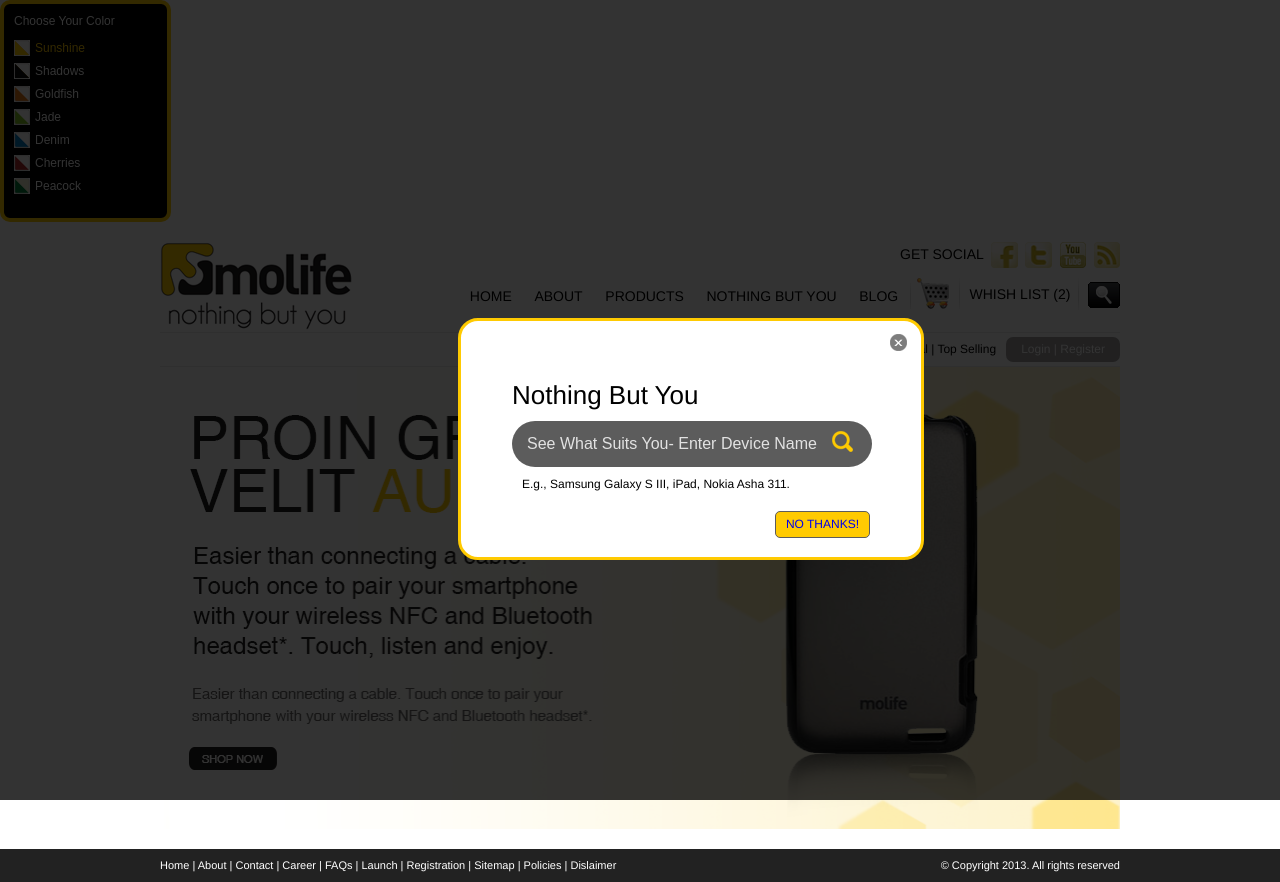
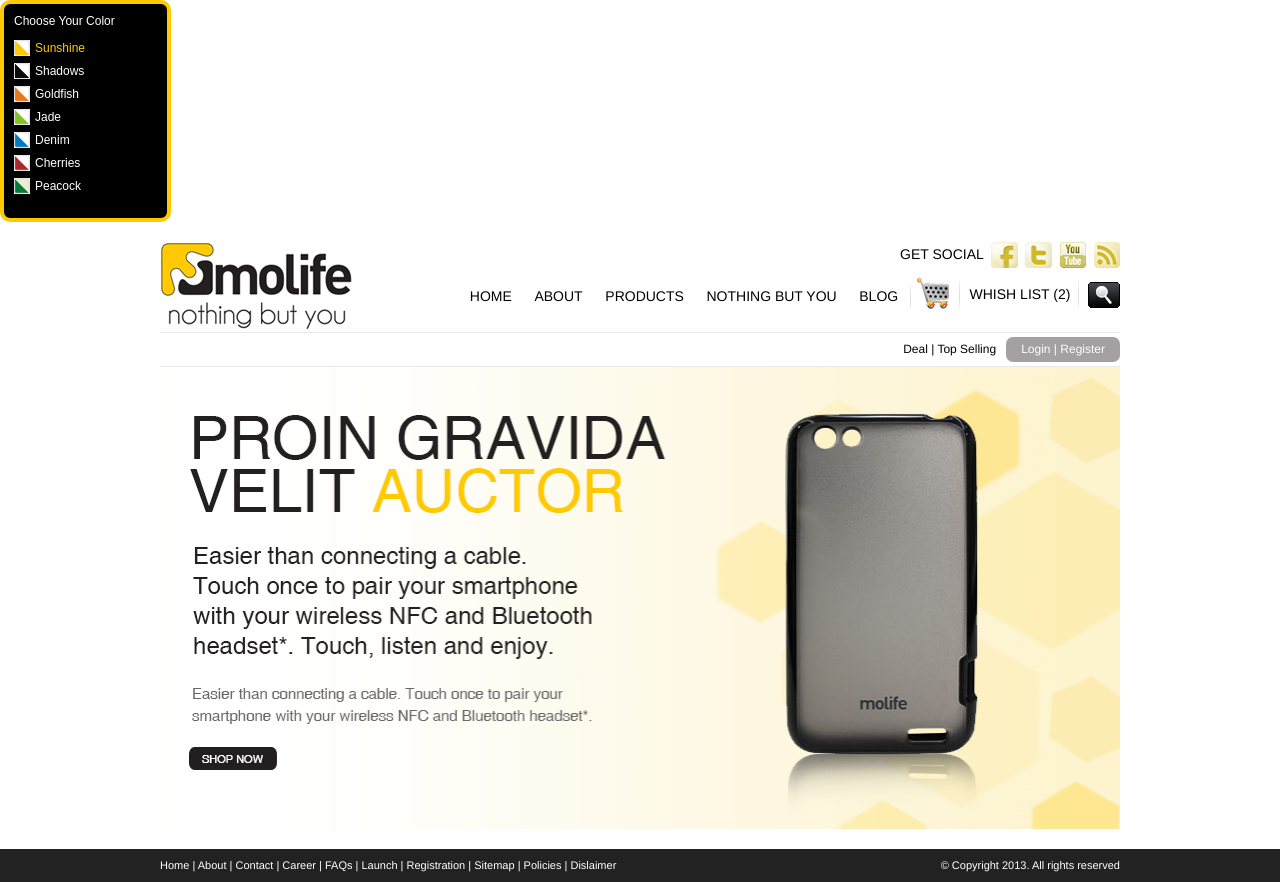
Before and after one commit to niaonlinetest/Molife, a plain HTML site: page index.html in a window 1280 px wide. Drawn offline with Linux system fonts and the light colour scheme.

Commit message:
delete popup
delete device popup

```diff
--- a/index.html
+++ b/index.html
@@ -80,17 +80,6 @@ $(document).ready(function(){
 <body onload="get_popup();">
 <!--popup  -->
 
-<div id="loginPopupBg">
-  <div class="loginPopup">
-  <div class="close2"></div>
-  <div class="pop-title">Nothing But You</div>
-<form action="">
-    <input type="text" class="pop-txt" value="See What Suits You- Enter Device Name"  onclick="if(this.value=='See What Suits You- Enter Device Name'){this.value=''}" onblur="if(this.value==''){this.value='See What Suits You- Enter Device Name'}">
-  </form>
-  <span class="exmpl">E.g., Samsung Galaxy S III, iPad, Nokia Asha 311.</span>
-  <a href="#close" onclick="frameunload(this);" class="btn-nothnks"><span>NO THANKS!</span></a>
-  </div>
-</div>
 
 <!--end popup -->
 
```
